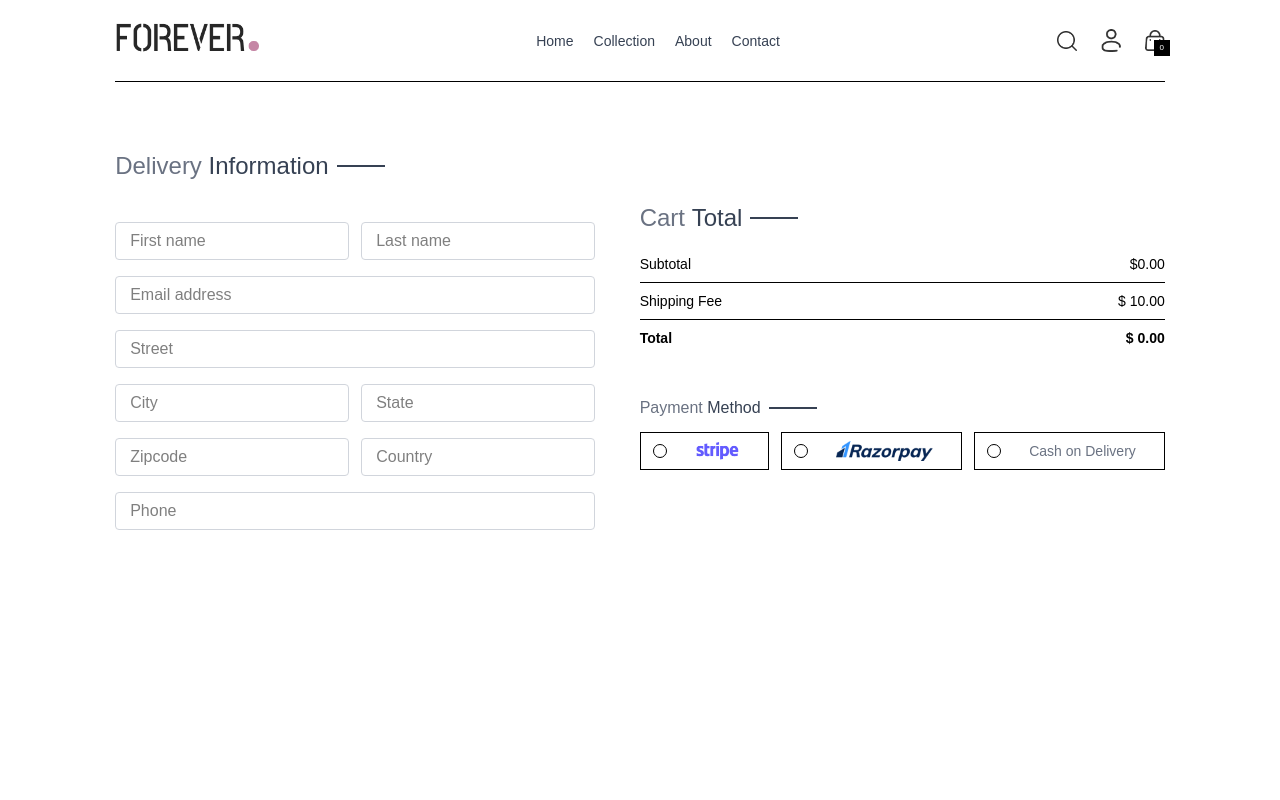
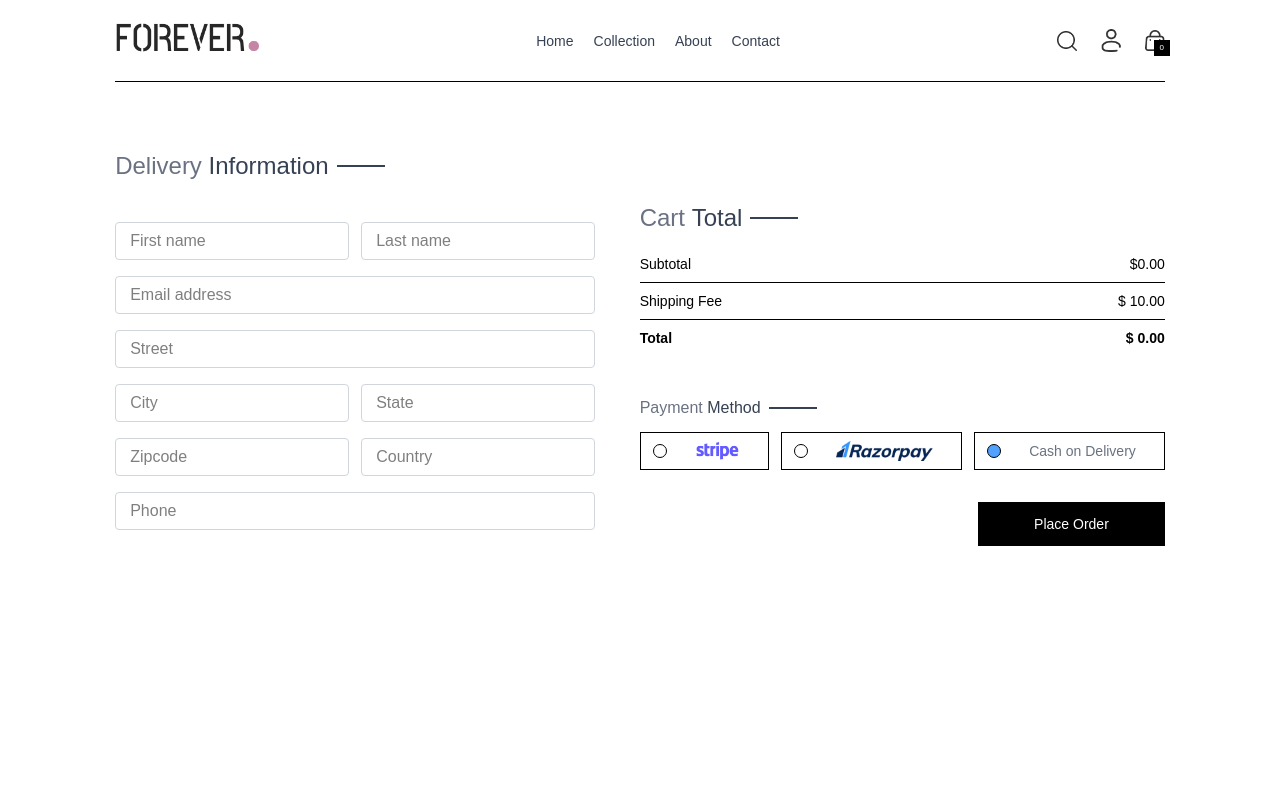
Before and after one commit to Nikita-kanwar/E-Commerce-Website, a React (Vite) app: page /place-order in a window 1280 px wide. Shown: the top 800 px of the page. Built offline with nearby package versions, Linux system fonts and the light colour scheme.

Commit message:
Create Order Page

```diff
--- a/src/Pages/PlaceOrder.jsx
+++ b/src/Pages/PlaceOrder.jsx
@@ -1,9 +1,15 @@
-import React from 'react'
+import React, { useContext, useState } from 'react'
 import Title from '../Components/Title'
 import CartTotal from '../Components/CartTotal'
 import { assets } from '../assets/assets'
+import { ShopContext } from '../Context/ShopContext'
 
 const PlaceOrder = () => {
+
+   const [method,setMethod] = useState("cod");
+
+   const {navigate} = useContext(ShopContext);
+
   return (
     <div className='flex flex-col sm:flex-row justify-between gap-4 pt-5 sm:pt-14 min-h-[80vh] border-t '>
 
@@ -39,18 +45,21 @@
          <Title text1={'Payment'} text2={'Method'} />
          {/* Payment Method Selection */}
          <div className='flex gap-3 flex-col lg:flex-row'>
-              <div className='flex items-center gap-3 border p-2 px-3 cursor-pointer'>
-                   <p className={`min-w-3.5 h-3.5 border rounded-full`} ></p>
+              <div onClick={()=>setMethod('stripe')} className='flex items-center gap-3 border p-2 px-3 cursor-pointer'>
+                   <p className={`min-w-3.5 h-3.5 border rounded-full ${method === 'stripe'?'bg-blue-400':''}`} ></p>
                    <img src={assets.stripe_logo} className='h-5 mx-4' />
               </div>
-              <div className='flex items-center gap-3 border p-2 px-3 cursor-pointer'>
-                   <p className={`min-w-3.5 h-3.5 border rounded-full`} ></p>
+              <div onClick={()=>setMethod('razorpay')} className='flex items-center gap-3 border p-2 px-3 cursor-pointer'>
+                   <p className={`min-w-3.5 h-3.5 border rounded-full ${method === 'razorpay'?'bg-blue-400':''}`} ></p>
                    <img src={assets.razorpay_logo} className='h-5 mx-4' />
               </div>
-              <div className='flex items-center gap-3 border p-2 px-3 cursor-pointer'>
-                   <p className={`min-w-3.5 h-3.5 border rounded-full`} ></p>
+              <div onClick={()=>setMethod('cod')} className='flex items-center gap-3 border p-2 px-3 cursor-pointer'>
+                   <p className={`min-w-3.5 h-3.5 border rounded-full ${method === 'cod'?'bg-blue-400':''}`} ></p>
                    <p className='text-gray-500 text-sm font-medium mx-4'>Cash on Delivery</p>
               </div>
+         </div>
+         <div className='w-full text-end mt-8'>
+               <button onClick={()=>navigate('/orders')} className='bg-black text-white px-14 py-3 text-sm'>Place Order</button>
          </div>
   </div>
         </div>
```
